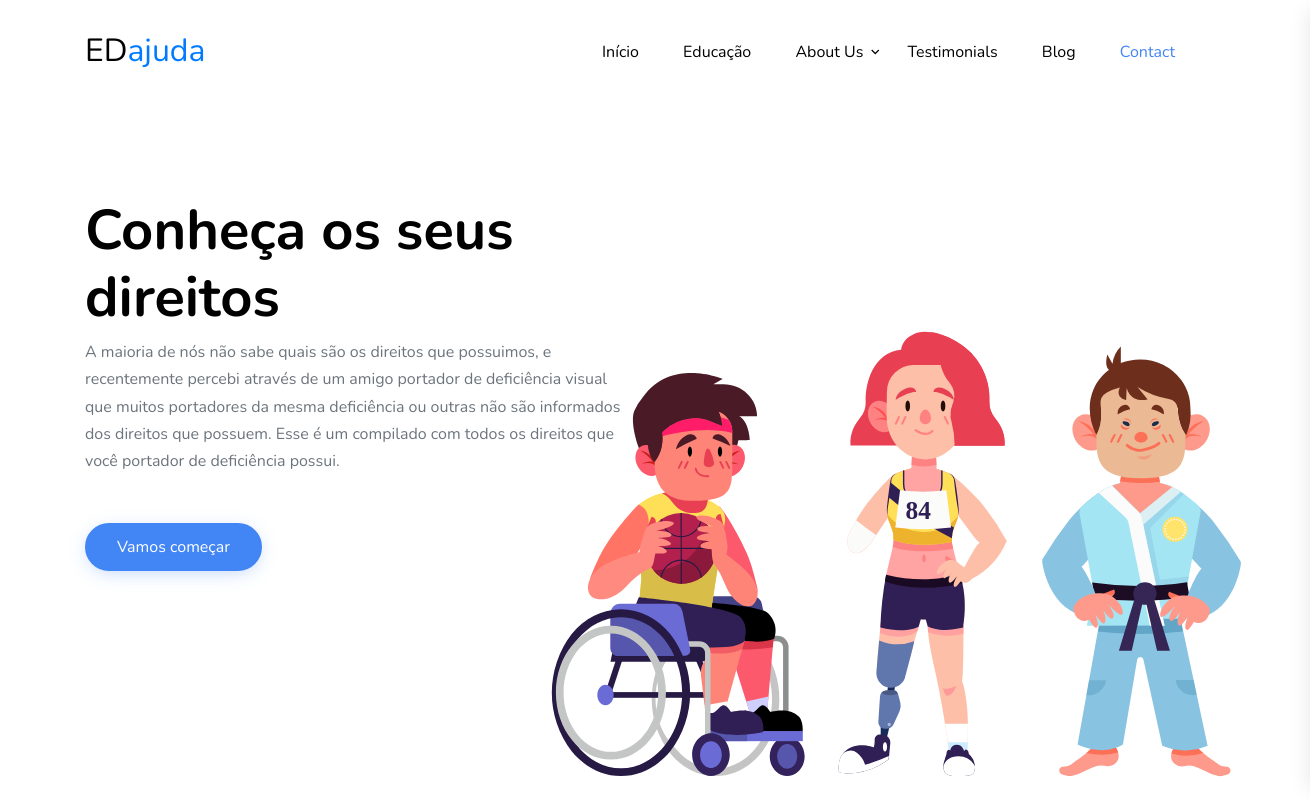
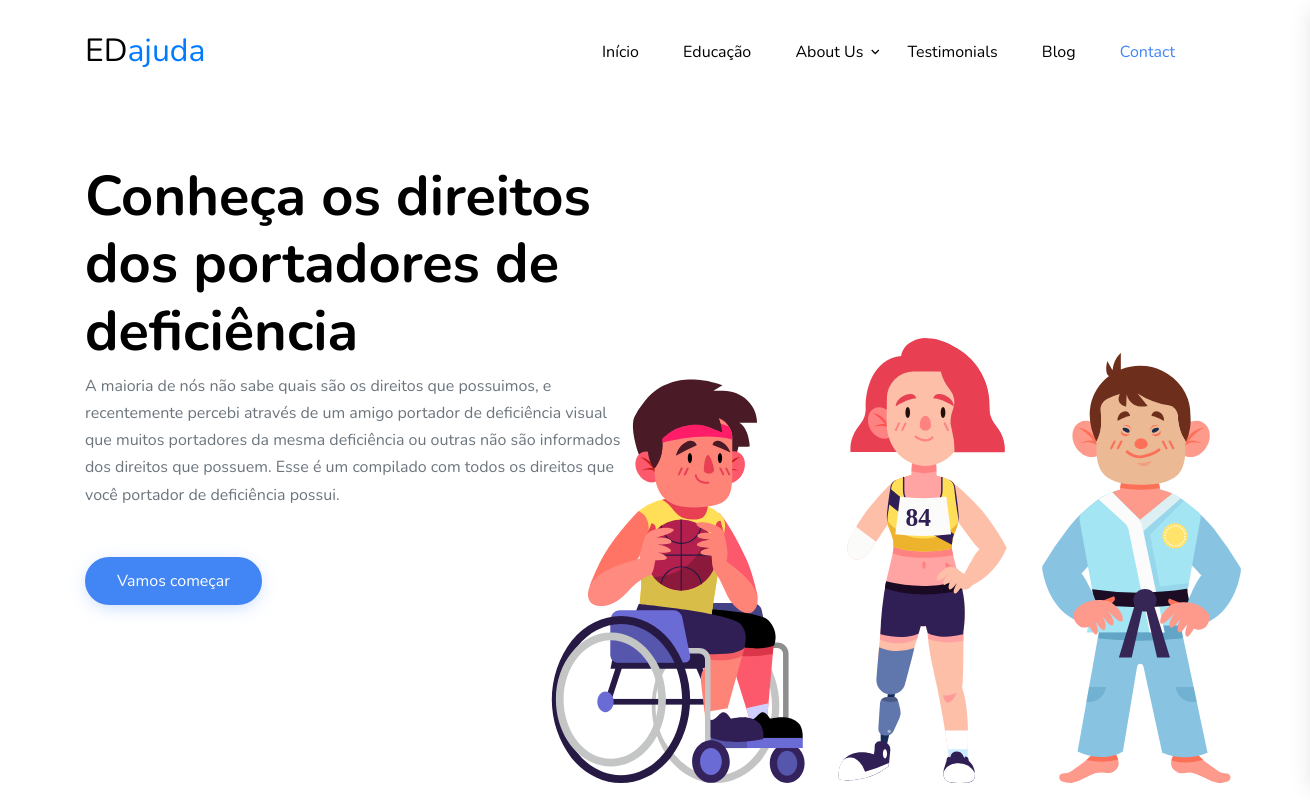
Before and after one commit to edajuda/site, a plain HTML site: page index.html in a window 1280 px wide. Shown: the top 800 px of the page, 1310 px wide, since content can reach past the window. Drawn offline with nearby package versions, Linux system fonts and the light colour scheme; files whose address does not match are found by name.

Commit message:
feature - update title

```diff
--- a/index.html
+++ b/index.html
@@ -104,7 +104,7 @@
 
             <div class="row mb-4" data-aos="fade-up" data-aos-delay="200">
               <div class="col-lg-6 mr-auto">
-                <h1>Conheça os seus direitos</h1>
+                <h1>Conheça os direitos dos portadores de deficiência</h1>
                 <p class="mb-5">
                   A maioria de nós não sabe quais são os direitos que possuimos, e recentemente percebi através de um amigo
                   portador de deficiência visual que muitos portadores da mesma deficiência ou outras não são informados dos
```
